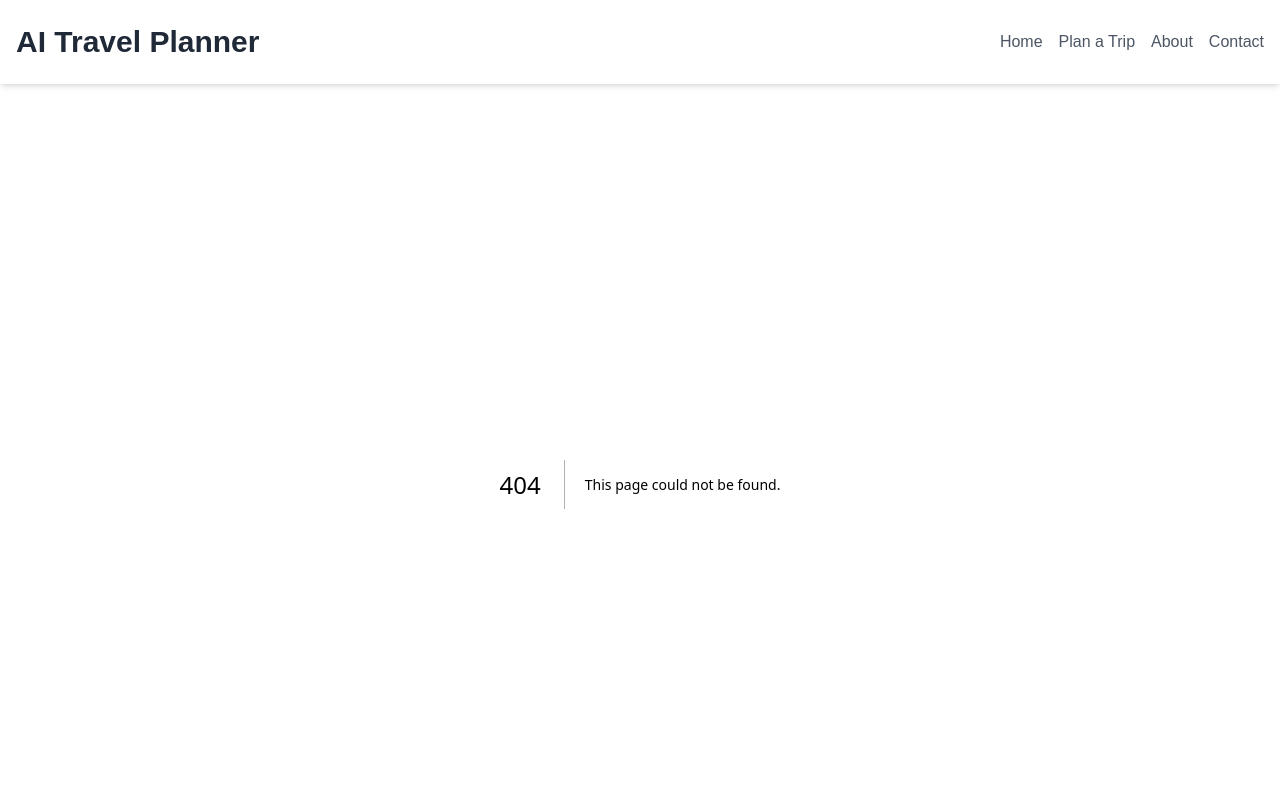
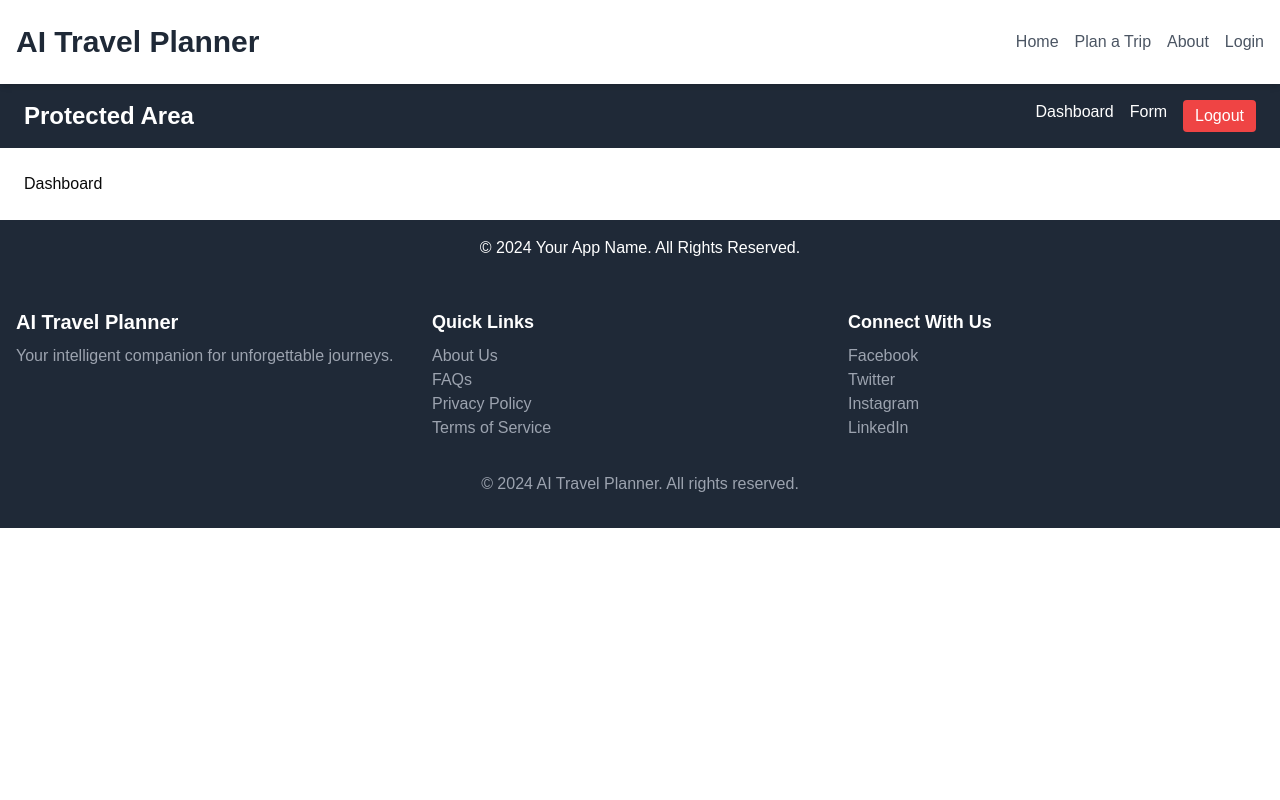
Before and after one commit to Tanishksoam/dotour, a Next.js app: page /dashboard in a window 1280 px wide. Before the commit this address had no page. Shown: the top 800 px of the page. Built offline with nearby package versions, Linux system fonts and the light colour scheme; no server answers; sample sign-in values are in the browser's storage.

Commit message:
protected route partial

```diff
--- /dev/null
+++ b/app/(protected)/dashboard/page.tsx
@@ -0,0 +1,9 @@
+import React from 'react'
+
+const Page = () => {
+  return (
+    <div>Dashboard</div>
+  )
+}
+
+export default Page
--- /dev/null
+++ b/app/(protected)/layout.tsx
@@ -0,0 +1,58 @@
+"use client"
+
+
+import React from "react";
+import withProtected from "../withProtected";
+
+interface LayoutProps {
+  children: React.ReactNode;
+}
+
+const Layout: React.FC<LayoutProps> = ({ children }) => {
+  return (
+    <div className="protected-layout">
+      {/* Header */}
+      <header className="bg-gray-800 text-white py-4 px-6">
+        <div className="container mx-auto flex justify-between items-center">
+          <h1 className="text-2xl font-bold">Protected Area</h1>
+          <nav>
+            <ul className="flex space-x-4">
+              <li>
+                <a href="/protected/dashboard" className="hover:underline">
+                  Dashboard
+                </a>
+              </li>
+              <li>
+                <a href="/protected/form" className="hover:underline">
+                  Form
+                </a>
+              </li>
+              <li>
+                <button
+                  onClick={() => {
+                    console.log("Logging out...");
+                  }}
+                  className="bg-red-500 px-3 py-1 rounded text-white hover:bg-red-600"
+                >
+                  Logout
+                </button>
+              </li>
+            </ul>
+          </nav>
+        </div>
+      </header>
+
+      {/* Main Content */}
+      <main className="container mx-auto py-6 px-6">
+        {children}
+      </main>
+
+      {/* Footer */}
+      <footer className="bg-gray-800 text-white py-4 text-center">
+        <p>© 2024 Your App Name. All Rights Reserved.</p>
+      </footer>
+    </div>
+  );
+};
+
+export default withProtected(Layout);
--- a/app/login/page.tsx
+++ b/app/(unprotected)/login/page.tsx
@@ -3,7 +3,7 @@
 import React, { useState, FormEvent } from "react";
 import { getAuth, signInWithEmailAndPassword, createUserWithEmailAndPassword } from "firebase/auth";
 import { GoogleAuthProvider, signInWithPopup } from "firebase/auth";
-import app from "../firebase";
+import app from "../../firebase";
 
 const Login: React.FC = () => {
   const auth = getAuth(app);
--- /dev/null
+++ b/app/authMiddleware.tsx
@@ -0,0 +1,18 @@
+import { NextRouter } from "next/router";
+import { auth } from "./firebase";
+import { onAuthStateChanged } from "firebase/auth";
+
+export const checkAuth = (router: NextRouter): Promise<boolean> => {
+    return new Promise<boolean>((resolve) => {
+      onAuthStateChanged(auth, (user) => {
+        if (user) {
+          console.log("User is authenticated:", user.email);
+          resolve(true);
+        } else {
+          console.warn("User not authenticated.");
+          router.push("/login"); // Redirect if needed
+          resolve(false);
+        }
+      });
+    });
+  };
--- a/app/firebase.ts
+++ b/app/firebase.ts
@@ -1,5 +1,6 @@
 // Import the functions you need from the SDKs you need
 import { initializeApp } from "firebase/app";
+import { getAuth } from "firebase/auth";
 
 // TODO: Add SDKs for Firebase products that you want to use
 // https://firebase.google.com/docs/web/setup#available-libraries
@@ -18,4 +19,5 @@ const firebaseConfig = {
 
 // Initialize Firebase
  const app = initializeApp(firebaseConfig);
+ export const auth = getAuth(app);
  export default app;
--- a/app/layout.tsx
+++ b/app/layout.tsx
@@ -38,7 +38,7 @@ export default function RootLayout({
               <li><Link href="/" className="text-gray-600 hover:text-[#fc5071]">Home</Link></li>
               <li><Link href="/form" className="text-gray-600 hover:text-[#fc5071]">Plan a Trip</Link></li>
               <li><Link href="/about" className="text-gray-600 hover:text-[#fc5071]">About</Link></li>
-              <li><Link href="/login" className="text-gray-600 hover:text-[#fc5071]">Contact</Link></li>
+              <li><Link href="/login" className="text-gray-600 hover:text-[#fc5071]">Login</Link></li>
             </ul>
           </nav>
         </div>
--- /dev/null
+++ b/app/withProtected.tsx
@@ -0,0 +1,38 @@
+"use client"
+
+import React, { ComponentType } from "react";
+import { useRouter } from "next/navigation";
+import { auth } from "./firebase"; // Your Firebase config file
+import { useEffect, useState } from "react";
+
+const withProtected = <P extends object>(
+  WrappedComponent: ComponentType<P>
+): React.FC<P> => {
+  const ProtectedComponent: React.FC<P> = (props) => {
+    const [isAuthenticated, setIsAuthenticated] = useState(false);
+    const router = useRouter();
+
+    useEffect(() => {
+      const unsubscribe = auth.onAuthStateChanged((user) => {
+        if (user) {
+          setIsAuthenticated(true); // User is logged in
+        } else {
+          setIsAuthenticated(false);
+          router.push("/login"); // Redirect if not authenticated
+        }
+      });
+
+      return () => unsubscribe();
+    }, [router]);
+
+    if (!isAuthenticated) {
+      return <p>Loading...</p>; // You can render a loader here
+    }
+
+    return <WrappedComponent {...props} />;
+  };
+
+  return ProtectedComponent;
+};
+
+export default withProtected;
```
Also changed, not shown: app/(protected)/form/component/form.tsx (renamed from app/form/component/form.tsx), app/(protected)/form/page.tsx (renamed from app/form/page.tsx), app/(unprotected)/about/page.tsx (renamed from app/about/page.tsx).
